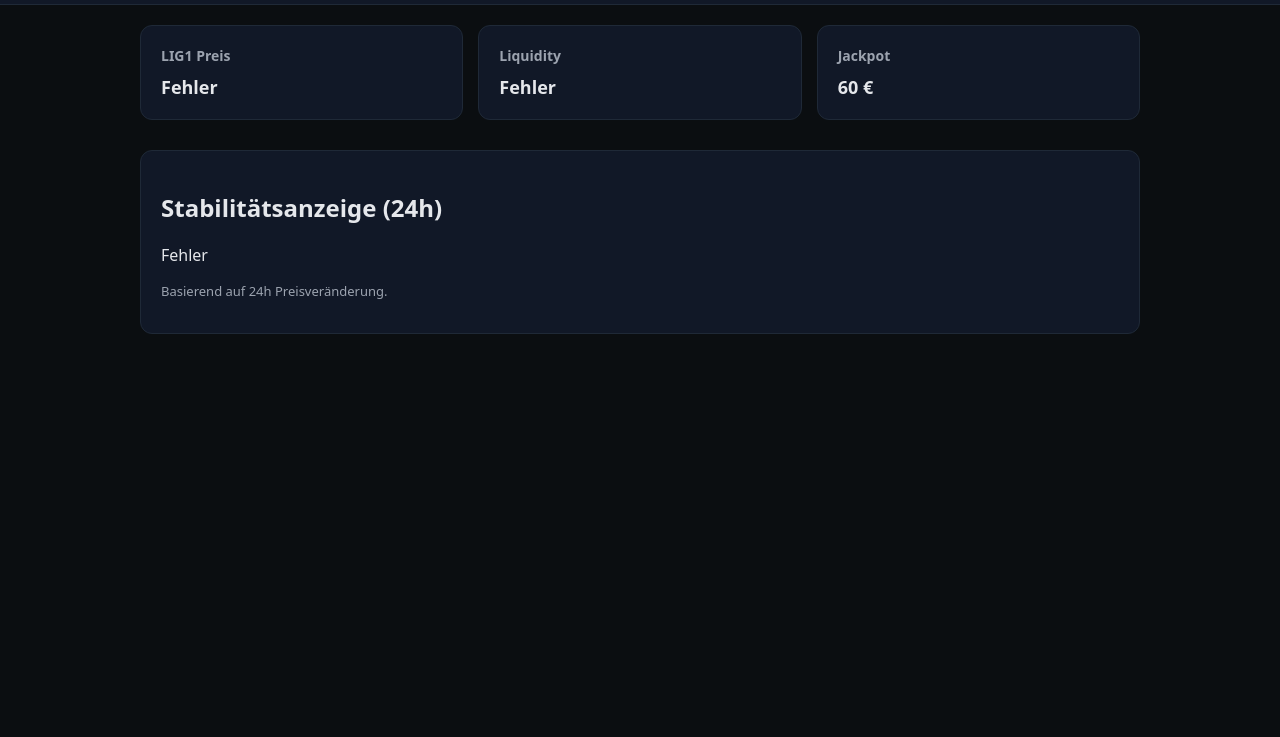
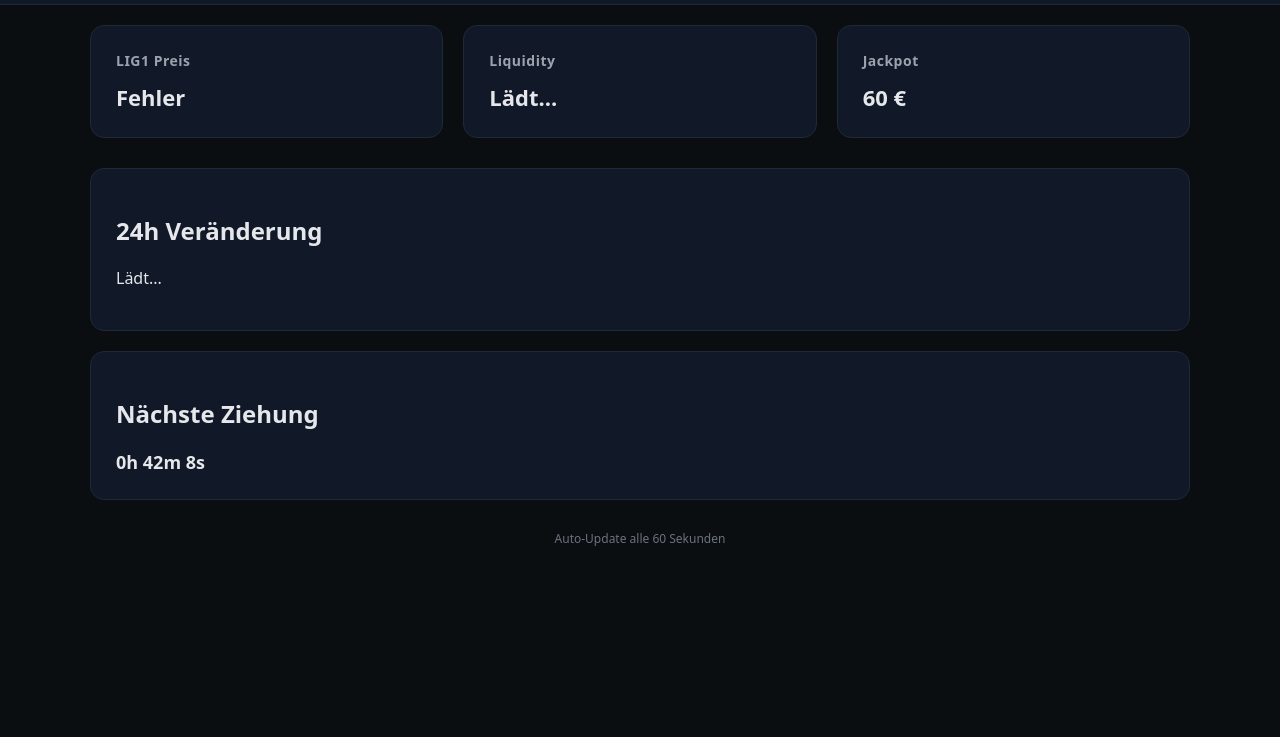
Before and after one commit to LIGONE-token/ligone-web, a website: page monitor.html in a window 1280 px wide. Shown: the part 63-800 px from the top of the page. Drawn offline with Linux system fonts and the light colour scheme; no server answers.

Commit message:
Update monitor.html

```diff
--- a/monitor.html
+++ b/monitor.html
@@ -17,6 +17,9 @@ header {
   padding:20px;
   background:#111827;
   border-bottom:1px solid #1f2937;
+  display:flex;
+  justify-content:space-between;
+  align-items:center;
 }
 
 h1 {
@@ -24,48 +27,70 @@ h1 {
   font-size:20px;
 }
 
+.status {
+  font-size:12px;
+  color:#10b981;
+}
+
 .container {
   padding:20px;
-  max-width:1000px;
+  max-width:1100px;
   margin:auto;
 }
 
 .grid {
   display:grid;
-  grid-template-columns: repeat(auto-fit, minmax(220px,1fr));
-  gap:15px;
+  grid-template-columns: repeat(auto-fit, minmax(250px,1fr));
+  gap:20px;
   margin-bottom:30px;
 }
 
 .card {
   background:#111827;
-  padding:20px;
-  border-radius:12px;
+  padding:25px;
+  border-radius:14px;
   border:1px solid #1f2937;
+  transition:0.3s;
+}
+
+.card:hover {
+  border-color:#2563eb;
 }
 
 .card h2 {
-  margin:0 0 10px 0;
+  margin:0 0 12px 0;
   font-size:14px;
   color:#9ca3af;
+  letter-spacing:0.5px;
 }
 
 .card p {
   margin:0;
+  font-size:22px;
+  font-weight:700;
+}
+
+.positive { color:#10b981; }
+.negative { color:#ef4444; }
+
+.section {
+  background:#111827;
+  padding:25px;
+  border-radius:14px;
+  border:1px solid #1f2937;
+  margin-bottom:20px;
+}
+
+.countdown {
   font-size:18px;
   font-weight:600;
 }
 
-.section {
-  background:#111827;
-  padding:20px;
-  border-radius:12px;
-  border:1px solid #1f2937;
-}
-
-.small {
-  font-size:13px;
-  color:#9ca3af;
+.footer {
+  text-align:center;
+  font-size:12px;
+  color:#6b7280;
+  margin-top:30px;
 }
 </style>
 </head>
@@ -74,6 +99,7 @@ h1 {
 
 <header>
   <h1>LIGONE Monitor</h1>
+  <div class="status">● System aktiv</div>
 </header>
 
 <div class="container">
@@ -98,20 +124,27 @@ h1 {
 </div>
 
 <div class="section">
-  <h2>Stabilitätsanzeige (24h)</h2>
+  <h2>24h Veränderung</h2>
   <p id="change">Lädt...</p>
-  <p class="small">Basierend auf 24h Preisveränderung.</p>
+</div>
+
+<div class="section">
+  <h2>Nächste Ziehung</h2>
+  <div class="countdown" id="countdown">Lädt...</div>
+</div>
+
+<div class="footer">
+Auto-Update alle 60 Sekunden
 </div>
 
 </div>
 
 <script>
 
-// ⚙️ CONFIG
 const POOL_API = "https://api.geckoterminal.com/api/v2/networks/polygon_pos/pools/0xd6791279b261c36c1e079ece8cb05079cc5e7e38";
 const JACKPOT_JSON = "data/amount.json";
 
-// 💰 Preis & Liquidity
+// Preis + Liquidity
 async function loadPool() {
   try {
     const res = await fetch(POOL_API);
@@ -124,38 +157,56 @@ async function loadPool() {
     document.getElementById("liquidity").innerText =
       "$" + Math.round(attr.reserve_in_usd).toLocaleString();
 
-    document.getElementById("change").innerText =
-      attr.price_change_percentage.h24 + " %";
+    const change = parseFloat(attr.price_change_percentage.h24);
+    const changeEl = document.getElementById("change");
 
-  } catch (e) {
+    changeEl.innerText = change.toFixed(2) + " %";
+    changeEl.className = change >= 0 ? "positive" : "negative";
+
+  } catch {
     document.getElementById("price").innerText = "Fehler";
-    document.getElementById("liquidity").innerText = "Fehler";
-    document.getElementById("change").innerText = "Fehler";
   }
 }
 
-// 🎰 Jackpot
+// Jackpot
 async function loadJackpot() {
   try {
     const res = await fetch(JACKPOT_JSON);
     const data = await res.json();
     document.getElementById("jackpot").innerText =
       data.amount + " €";
-  } catch (e) {
+  } catch {
     document.getElementById("jackpot").innerText = "n/a";
   }
 }
 
-// 🚀 INIT
+// Countdown bis 18:00 Zürich
+function updateCountdown() {
+  const now = new Date();
+  const target = new Date();
+  target.setHours(18,0,0,0);
+  if (now > target) target.setDate(target.getDate()+1);
+
+  const diff = target - now;
+  const hours = Math.floor(diff/1000/60/60);
+  const minutes = Math.floor((diff/1000/60)%60);
+  const seconds = Math.floor((diff/1000)%60);
+
+  document.getElementById("countdown").innerText =
+    hours+"h "+minutes+"m "+seconds+"s";
+}
+
 loadPool();
 loadJackpot();
+updateCountdown();
 
-// 🔄 Auto-Refresh alle 60 Sekunden
 setInterval(() => {
   loadPool();
   loadJackpot();
 }, 60000);
 
+setInterval(updateCountdown,1000);
+
 </script>
 
 </body>
```
